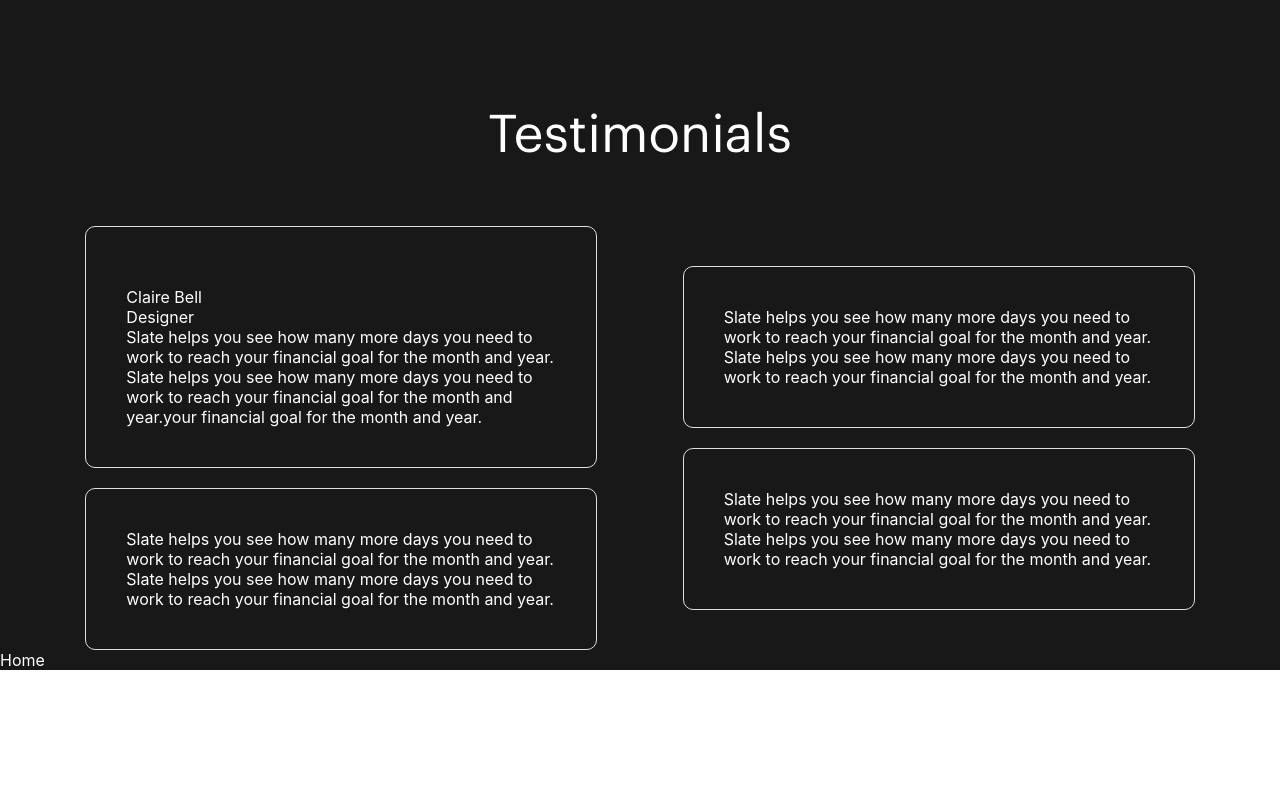
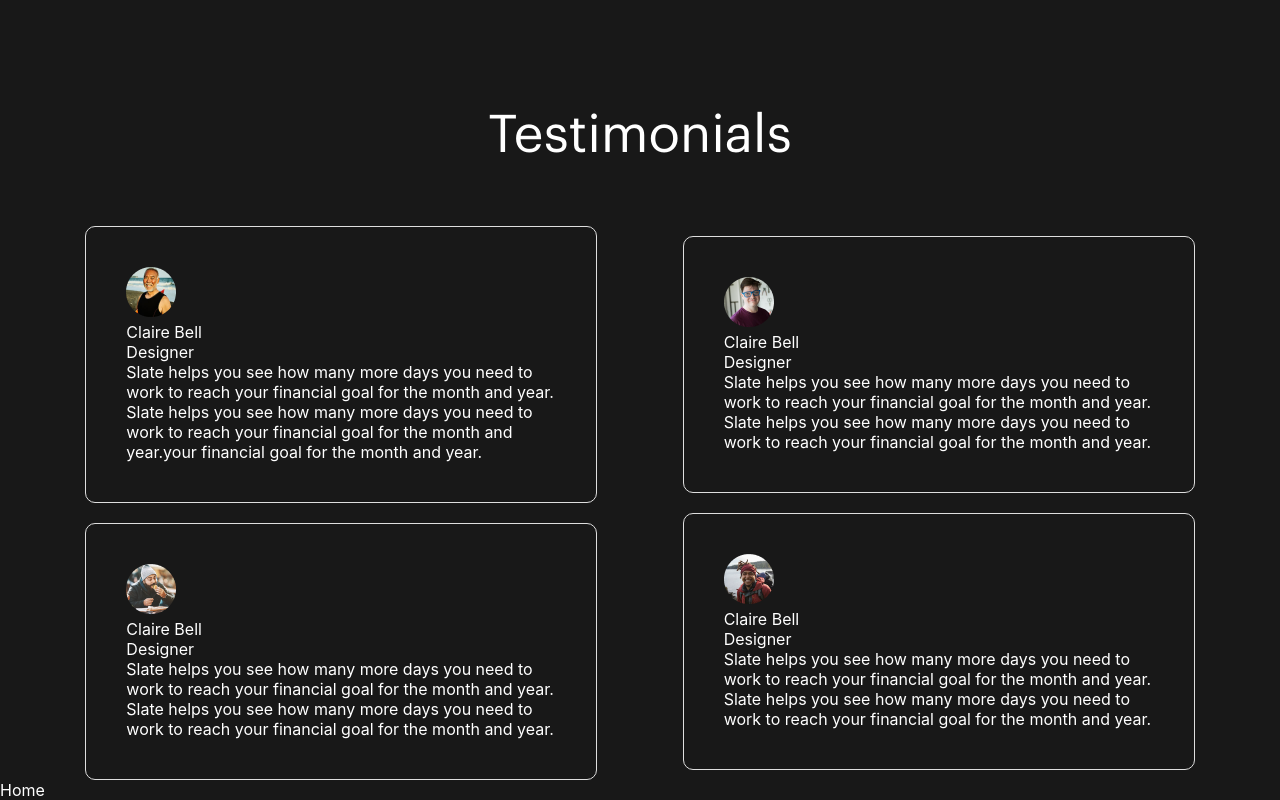
Before and after one commit to TheDa21crj/Landing-Page, a React (Create React App) app: page / in a window 1280 px wide. Shown: the part 5033-5833 px from the top of the page. Before the commit the page ends 5703 px from the top, so only its background shows below. Built offline with nearby package versions, Linux system fonts and the light colour scheme; the HTML template or start-up script is replaced by a standard one.

Commit message:
img added

```diff
--- a/src/Components/Testimonials.js
+++ b/src/Components/Testimonials.js
@@ -1,5 +1,10 @@
 import React from "react";
 import "./Css/Testimonials.css";
+
+import A1 from "./../Img/avatar1.png";
+import A2 from "./../Img/avatar2.png";
+import A3 from "./../Img/avatar3.png";
+import A4 from "./../Img/avatar4.png";
 
 export default function Testimonials() {
   return (
@@ -9,9 +14,9 @@ export default function Testimonials() {
         <div className="TestimonialsRowCMDiv">
           <div className="TestimonialsCDivP">
             <div className="TestimonialsContentDivRows" id="TestimonialsMargin">
-              <div>
+              <div className="TestimonialsUserDiv">
                 <div>
-                  <img src="" alt="" />
+                  <img src={A1} alt="" />
                 </div>
                 <div>
                   <p>Claire Bell</p>
@@ -27,7 +32,15 @@ export default function Testimonials() {
               </p>
             </div>
             <div className="TestimonialsContentDivRows">
-              <div></div>
+              <div className="TestimonialsUserDiv">
+                <div>
+                  <img src={A3} alt="" />
+                </div>
+                <div>
+                  <p>Claire Bell</p>
+                  <p>Designer</p>
+                </div>
+              </div>
               <p className="TestimonialsPRowTag">
                 Slate helps you see how many more days you need to work to reach
                 your financial goal for the month and year. Slate helps you see
@@ -38,7 +51,15 @@ export default function Testimonials() {
           </div>
           <div className="TestimonialsCDivP">
             <div className="TestimonialsContentDivRows" id="TestimonialsMargin">
-              <div></div>
+              <div className="TestimonialsUserDiv">
+                <div>
+                  <img src={A2} alt="" />
+                </div>
+                <div>
+                  <p>Claire Bell</p>
+                  <p>Designer</p>
+                </div>
+              </div>
               <p className="TestimonialsPRowTag">
                 Slate helps you see how many more days you need to work to reach
                 your financial goal for the month and year. Slate helps you see
@@ -47,7 +68,15 @@ export default function Testimonials() {
               </p>
             </div>
             <div className="TestimonialsContentDivRows">
-              <div></div>
+              <div className="TestimonialsUserDiv">
+                <div>
+                  <img src={A4} alt="" />
+                </div>
+                <div>
+                  <p>Claire Bell</p>
+                  <p>Designer</p>
+                </div>
+              </div>
               <p className="TestimonialsPRowTag">
                 Slate helps you see how many more days you need to work to reach
                 your financial goal for the month and year. Slate helps you see
```
